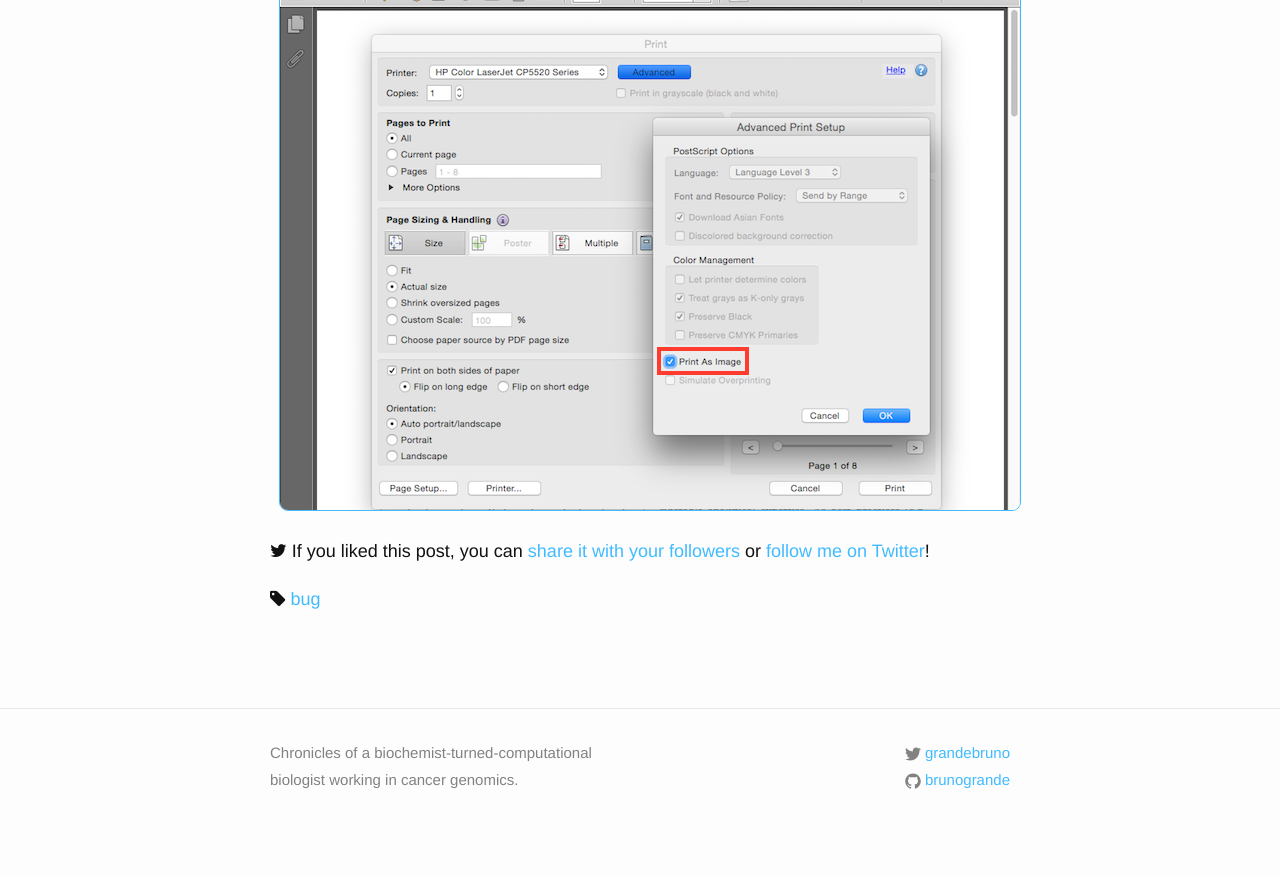
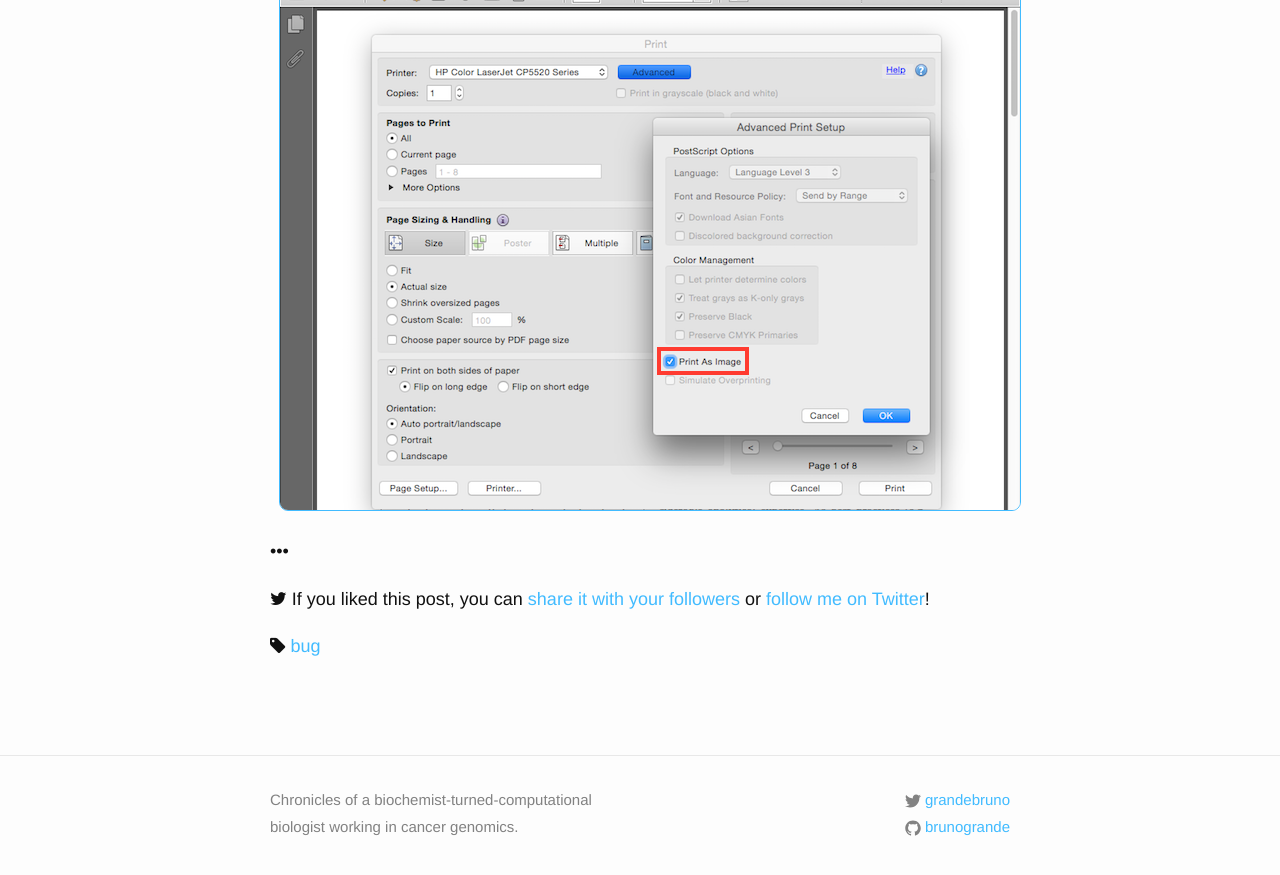
Before and after one commit to BrunoGrandePhD/scientificbruno.github.io, a Jekyll site: the page built from _posts/2015-12-03-pdf-not-printing-properly.md, in a window 1280 px wide and 900 px high, scrolled down 948 px. Shown: the top 875 px of the window. Built offline with Jekyll 4.4.1, drawn with Linux system fonts in a browser that asks for light colours; nearby versions of some CDN libraries; comment, search, counter and statistics services are not loaded; before the commit the page ends 1801 px from its top, so only the background shows below that.

Commit message:
Add separator at the end of posts' content

```diff
--- a/_layouts/post.html
+++ b/_layouts/post.html
@@ -29,6 +29,7 @@ layout: default
 
   <div class="post-content" itemprop="articleBody">
     {{ content }}
+    <p class="article-end-separator">•••</p>
     {% include twitter_plug.html %}
     <p id="post-meta">{{ tags_content }}</p>
   </div>
```
